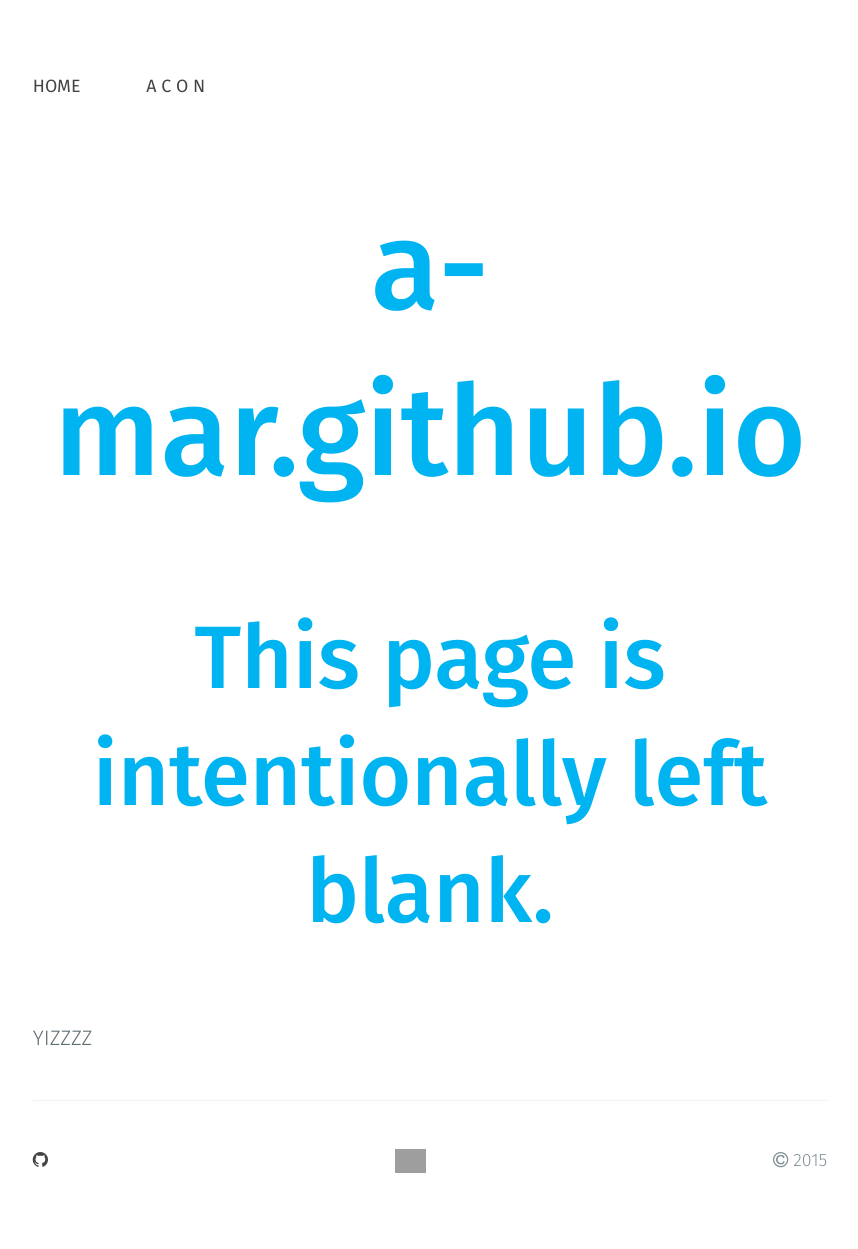
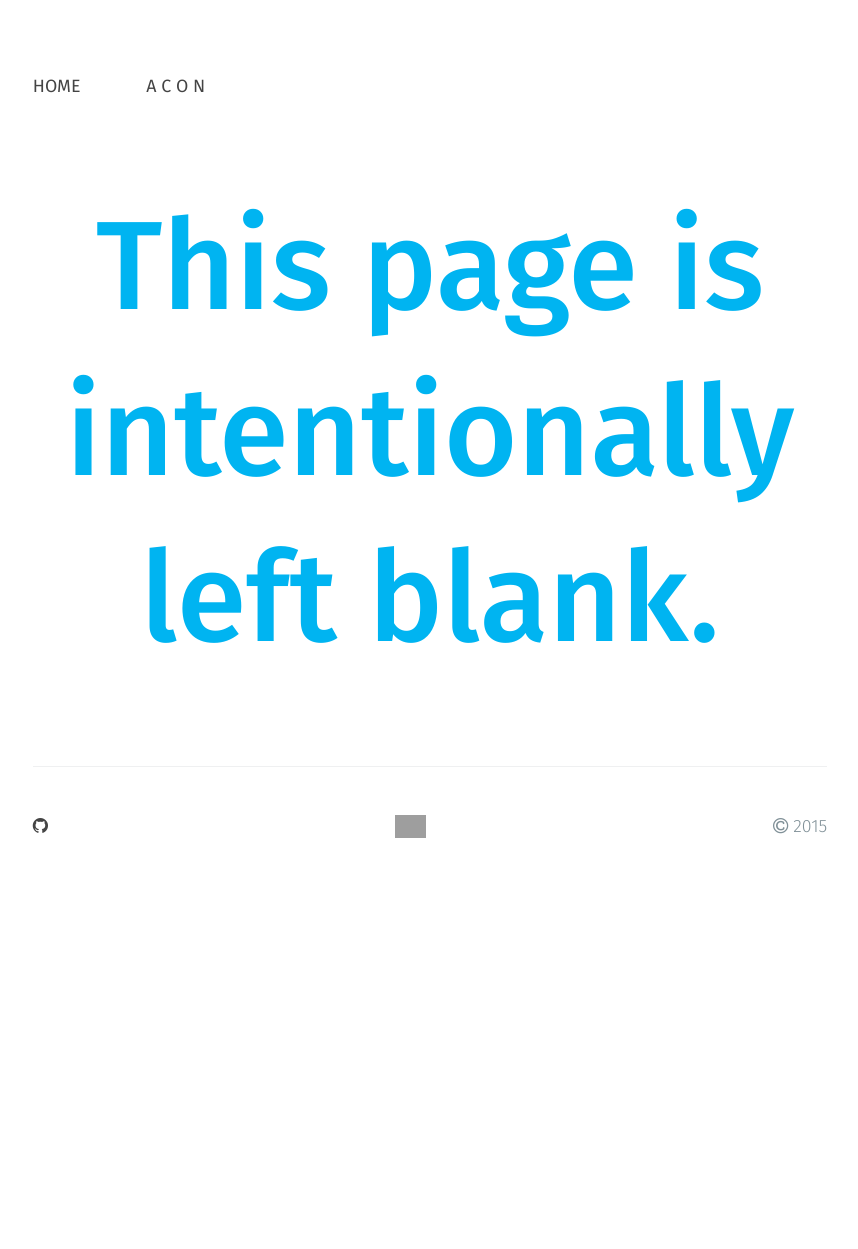
Before and after one commit to a-mar/a-mar.github.io, a Jekyll site: the page built from index.html, in a window 1280 px wide. Shown: the part 310-1559 px from the top of the page, without its empty margins (210-1068 px from the left). Built offline with Jekyll 4.4.1, drawn with Linux system fonts in a browser that asks for light colours; nearby versions of some CDN libraries; Markdown is read by kramdown in place of the engine named in the settings; after the commit the page ends 1225 px from its top, so only the background shows below that; grey boxes are pictures that could not be loaded.

Commit message:
Update index.html

```diff
--- a/index.html
+++ b/index.html
@@ -4,10 +4,5 @@ title: a-mar
 ---
 
     <section class="page-header">
-      <h1 class="project-name">a-mar.github.io</h1>
-      <h2 class="project-tagline">This page is intentionally left blank.</h2>
+      <h1 class="project-tagline">This page is intentionally left blank.</h1>
     </section>
-
-    <section class="main-content">
-      <p>YIZZZZ</p>
-    </section>
```
